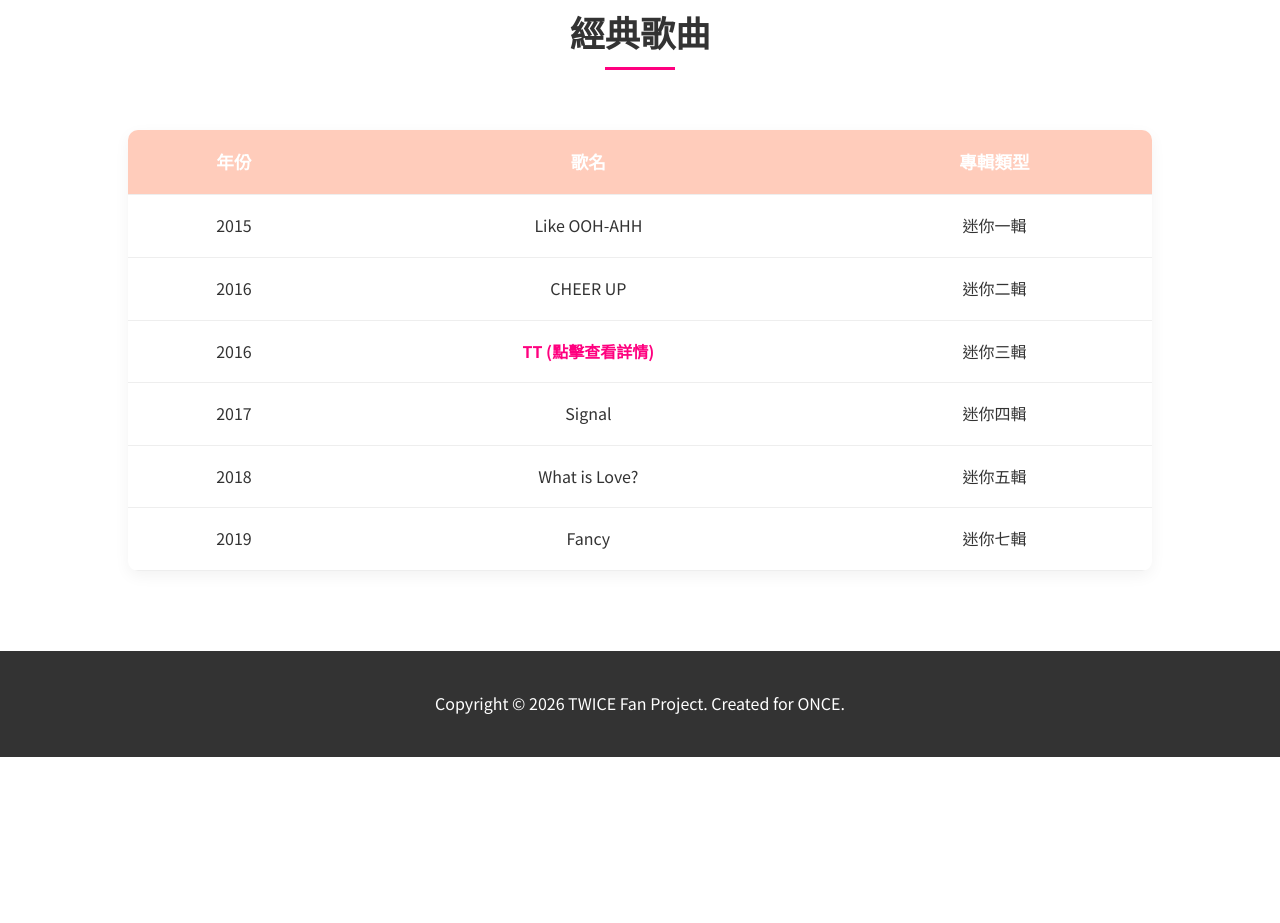
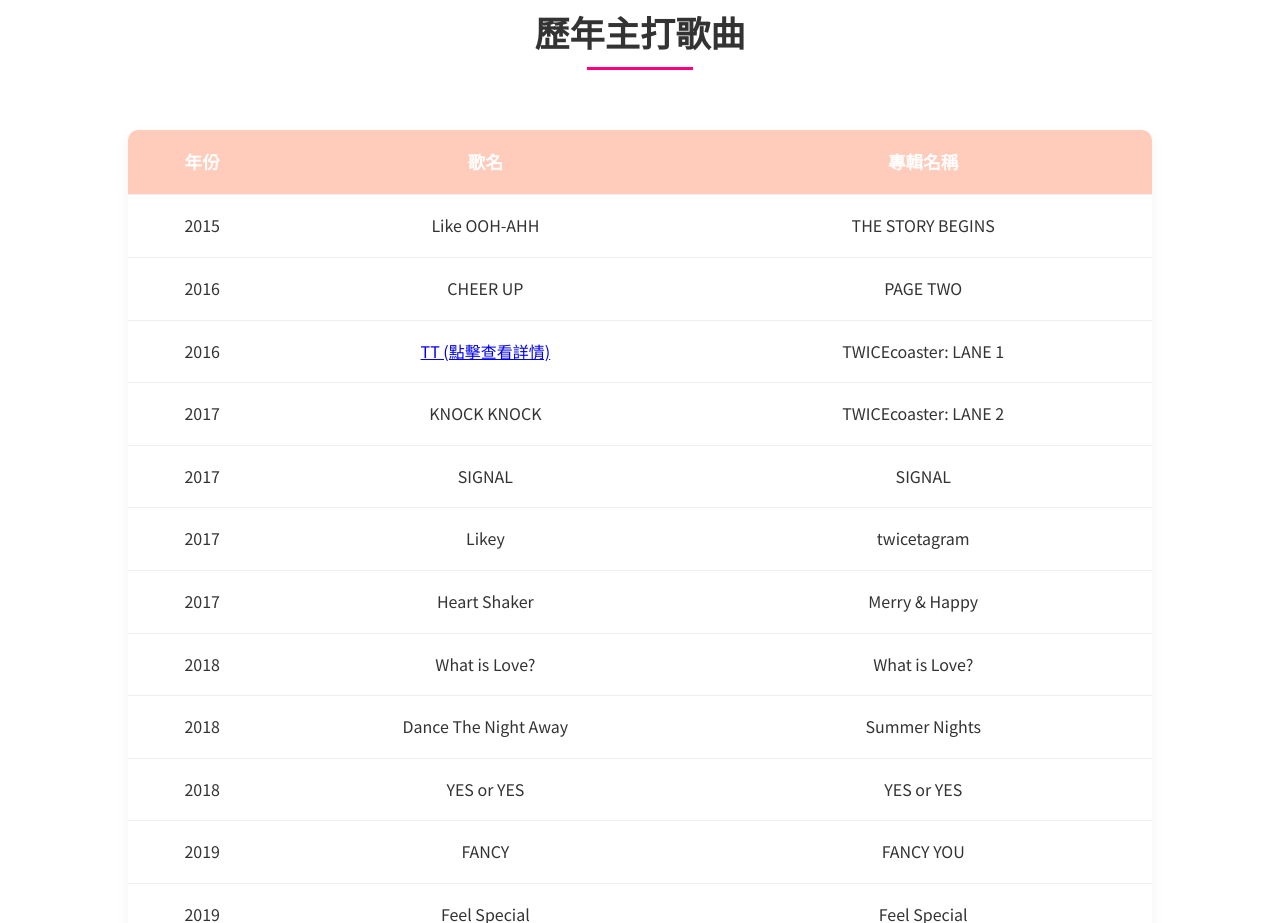
Before and after one commit to lja0625/happyhappyhappy, a plain HTML site: page index.html in a window 1280 px wide. Shown: the part 1877-2800 px from the top of the page. Before the commit the page ends 2634 px from the top, so only its background shows below. Drawn offline with Linux system fonts and the light colour scheme.

Commit message:
Update index.html

```diff
--- a/index.html
+++ b/index.html
@@ -10,27 +10,27 @@
 <body>
 
     <nav class="navbar">
-        <div class="logo">TWICE FanPage</div>
+        <div class="logo">TWICE</div>
         <ul class="nav-links">
             <li><a href="#home">首頁</a></li>
             <li><a href="#about">關於</a></li>
             <li><a href="#members">成員</a></li>
-            <li><a href="#music">熱門歌曲</a></li>
+            <li><a href="#music">歷年歌曲</a></li>
         </ul>
     </nav>
 
     <header id="home" class="hero">
         <div class="hero-content">
-            <h1>One In A Million!</h1>
-            <p>大家好，我們是 TWICE！</p>
+            <h1>One In A Million</h1>
+            <p>透過耳朵獲得一次感動，再透過眼睛獲得第二次感動</p>
         </div>
     </header>
 
     <section id="about" class="section">
         <h2>關於 TWICE</h2>
         <div class="content-box">
-            <p>TWICE 是 JYP 娛樂旗下的九人女子團體，於 2015 年 10 月 20 日正式出道。</p>
-            <p>成員來自韓國、日本與台灣，是具備國際影響力的 K-POP 代表女團。</p>
+            <p>TWICE 是 JYP 娛樂旗下的九人女子團體，於 2015 年 10 月 20 日出道。</p>
+            <p>成員包含：五位韓國成員、三位日本成員及一位台灣成員。</p>
         </div>
     </section>
 
@@ -50,52 +50,42 @@
     </section>
 
     <section id="music" class="section">
-        <h2>經典歌曲</h2>
+        <h2>歷年主打歌曲</h2>
         <table class="song-table">
             <thead>
                 <tr>
                     <th>年份</th>
                     <th>歌名</th>
-                    <th>專輯類型</th>
+                    <th>專輯名稱</th>
                 </tr>
             </thead>
             <tbody>
-                <tr>
-                    <td>2015</td>
-                    <td>Like OOH-AHH</td>
-                    <td>迷你一輯</td>
-                </tr>
-                <tr>
-                    <td>2016</td>
-                    <td>CHEER UP</td>
-                    <td>迷你二輯</td>
-                </tr>
-                <tr>
-                    <td>2016</td>
-                    <td><a href="TT.html" style="color: #FF007F; font-weight: bold; text-decoration: none;">TT (點擊查看詳情)</a></td>
-                    <td>迷你三輯</td>
-                </tr>
-                <tr>
-                    <td>2017</td>
-                    <td>Signal</td>
-                    <td>迷你四輯</td>
-                </tr>
-                <tr>
-                    <td>2018</td>
-                    <td>What is Love?</td>
-                    <td>迷你五輯</td>
-                </tr>
-                <tr>
-                    <td>2019</td>
-                    <td>Fancy</td>
-                    <td>迷你七輯</td>
-                </tr>
+                <tr><td>2015</td><td>Like OOH-AHH</td><td>THE STORY BEGINS</td></tr>
+                <tr><td>2016</td><td>CHEER UP</td><td>PAGE TWO</td></tr>
+                <tr><td>2016</td><td><a href="TT.html" class="song-link">TT (點擊查看詳情)</a></td><td>TWICEcoaster: LANE 1</td></tr>
+                <tr><td>2017</td><td>KNOCK KNOCK</td><td>TWICEcoaster: LANE 2</td></tr>
+                <tr><td>2017</td><td>SIGNAL</td><td>SIGNAL</td></tr>
+                <tr><td>2017</td><td>Likey</td><td>twicetagram</td></tr>
+                <tr><td>2017</td><td>Heart Shaker</td><td>Merry & Happy</td></tr>
+                <tr><td>2018</td><td>What is Love?</td><td>What is Love?</td></tr>
+                <tr><td>2018</td><td>Dance The Night Away</td><td>Summer Nights</td></tr>
+                <tr><td>2018</td><td>YES or YES</td><td>YES or YES</td></tr>
+                <tr><td>2019</td><td>FANCY</td><td>FANCY YOU</td></tr>
+                <tr><td>2019</td><td>Feel Special</td><td>Feel Special</td></tr>
+                <tr><td>2020</td><td>MORE & MORE</td><td>MORE & MORE</td></tr>
+                <tr><td>2020</td><td>I CAN'T STOP ME</td><td>Eyes wide open</td></tr>
+                <tr><td>2021</td><td>Alcohol-Free</td><td>Taste of Love</td></tr>
+                <tr><td>2021</td><td>The Feels</td><td>(數位單曲)</td></tr>
+                <tr><td>2021</td><td>SCIENTIST</td><td>Formula of Love: O+T=<3</td></tr>
+                <tr><td>2022</td><td>Talk that Talk</td><td>BETWEEN 1&2</td></tr>
+                <tr><td>2023</td><td>SET ME FREE</td><td>READY TO BE</td></tr>
+                <tr><td>2024</td><td>ONE SPARK</td><td>With YOU-th</td></tr>
             </tbody>
         </table>
     </section>
 
     <footer>
-        <p>Copyright &copy; 2026 TWICE Fan Project. Created for ONCE.</p>
+        <p>Copyright &copy; 2026 TWICE Fan Project. Designed for ONCE.</p>
     </footer>
 
 </body>
```
